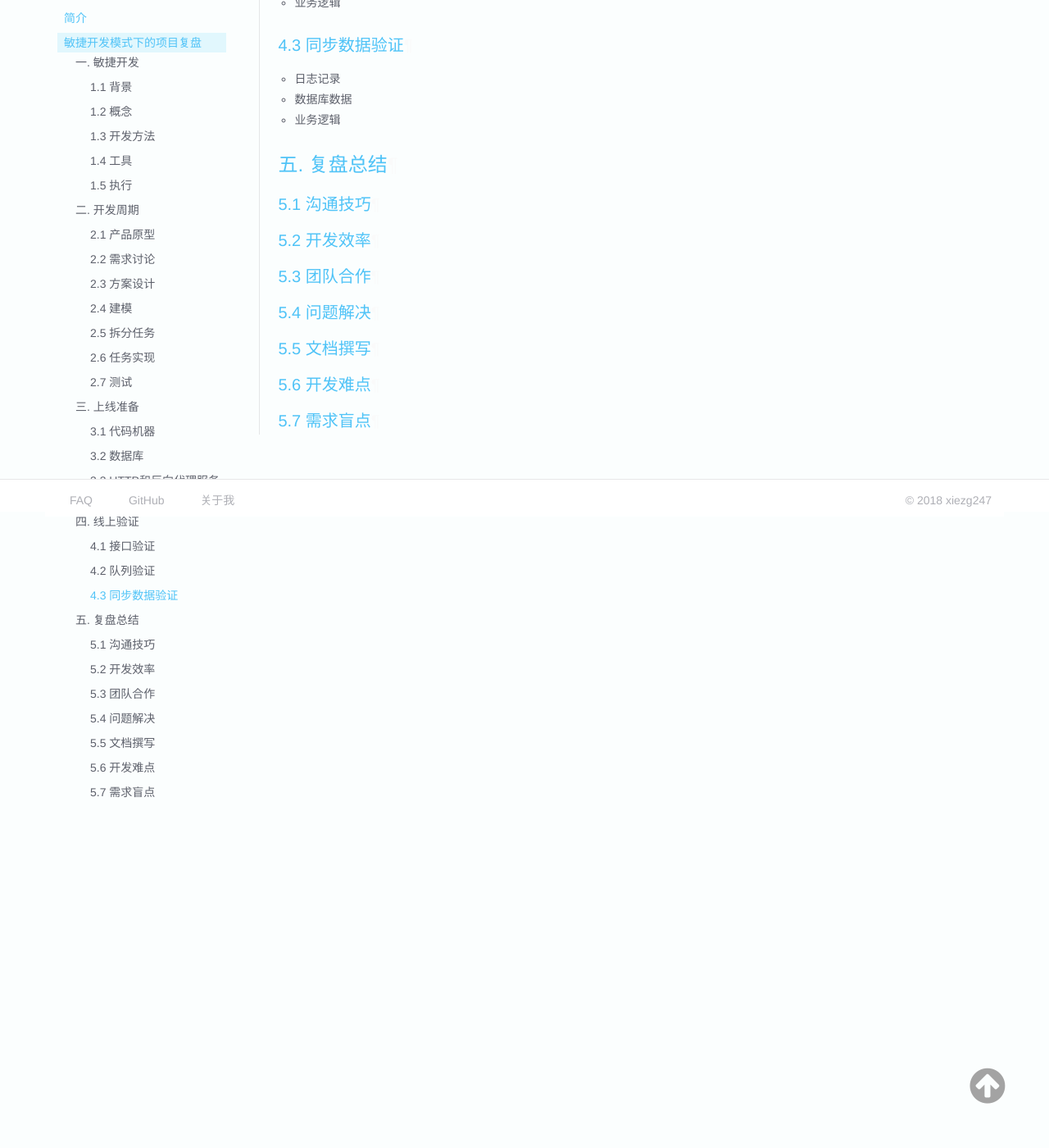
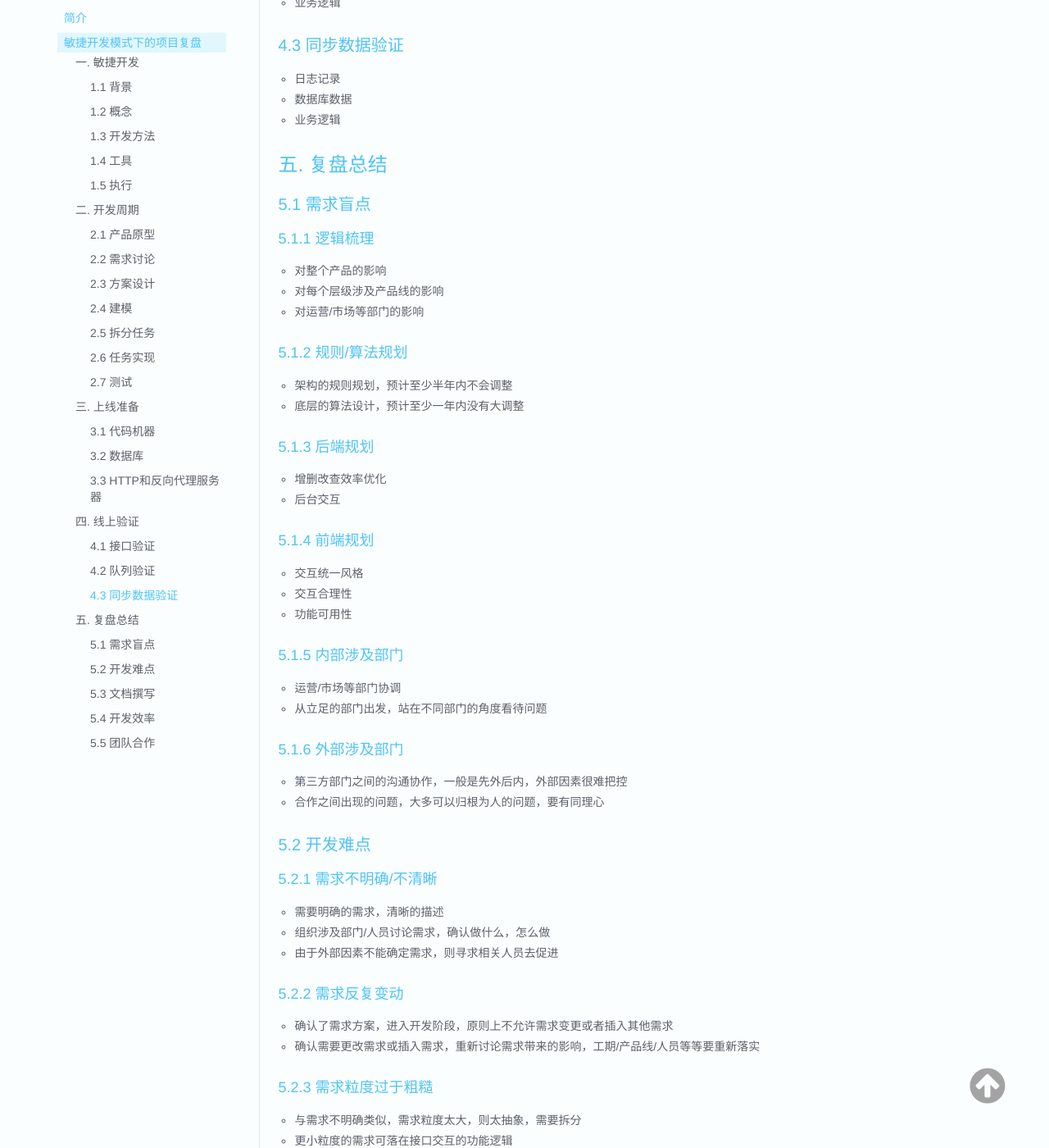
Before and after one commit to z2labplus/Capricorn, an MkDocs documentation site: the page built from docs/agile/敏捷开发模式下的项目复盘.md, in a window 1280 px wide and 1400 px high, scrolled down 6241 px. Shown: the whole window at 82% size. Built offline with MkDocs 1.6.1, drawn with Linux system fonts in a browser that asks for light colours; old or Windows-style settings are respelled for this version of MkDocs; some of the changed text lies outside the part shown.

Commit message:
更正项目复盘

```diff
--- a/docs/agile/敏捷开发模式下的项目复盘.md
+++ b/docs/agile/敏捷开发模式下的项目复盘.md
@@ -221,10 +221,72 @@ lead_text: '敏捷开发模式下的项目复盘'
 - 业务逻辑
 
 ## 五. 复盘总结
-### 5.1 沟通技巧
-### 5.2 开发效率
-### 5.3 团队合作
-### 5.4 问题解决
-### 5.5 文档撰写
-### 5.6 开发难点
-### 5.7 需求盲点
+### 5.1 需求盲点
+#### 5.1.1 逻辑梳理
+- 对整个产品的影响
+- 对每个层级涉及产品线的影响
+- 对运营/市场等部门的影响
+
+#### 5.1.2 规则/算法规划
+- 架构的规则规划，预计至少半年内不会调整
+- 底层的算法设计，预计至少一年内没有大调整
+
+#### 5.1.3 后端规划
+- 增删改查效率优化
+- 后台交互
+
+#### 5.1.4 前端规划
+- 交互统一风格
+- 交互合理性
+- 功能可用性
+
+#### 5.1.5 内部涉及部门
+- 运营/市场等部门协调
+- 从立足的部门出发，站在不同部门的角度看待问题
+
+#### 5.1.6 外部涉及部门
+- 第三方部门之间的沟通协作，一般是先外后内，外部因素很难把控
+- 合作之间出现的问题，大多可以归根为人的问题，要有同理心
+
+### 5.2 开发难点
+#### 5.2.1 需求不明确/不清晰
+- 需要明确的需求，清晰的描述
+- 组织涉及部门/人员讨论需求，确认做什么，怎么做
+- 由于外部因素不能确定需求，则寻求相关人员去促进
+
+#### 5.2.2 需求反复变动
+- 确认了需求方案，进入开发阶段，原则上不允许需求变更或者插入其他需求
+- 确认需要更改需求或插入需求，重新讨论需求带来的影响，工期/产品线/人员等等要重新落实
+
+#### 5.2.3 需求粒度过于粗糙
+- 与需求不明确类似，需求粒度太大，则太抽象，需要拆分
+- 更小粒度的需求可落在接口交互的功能逻辑
+
+#### 5.2.4 不理解产品逻辑
+- 产品背景介绍
+- 整体产品的抽象
+- 产品线的把控
+
+> 希望部门的每个人员对产品都有一个整体的了解，涉猎到产品线的逻辑实现。
+
+#### 5.2.5 技术/产品经验缺乏
+- 积累经验，多向老司机请教
+- [学会提问](https://www.zhihu.com/question/25754722)
+
+### 5.3 文档撰写
+- markdown文档
+- 文档记录工具
+- wiki
+- 清晰/可维护
+
+### 5.4 开发效率
+- 逻辑思维
+- 技术储备
+- 辅助工具
+- 定时总结
+
+### 5.5 团队合作
+- 全局统筹
+- 学习能力
+- 沟通能力
+- 自制能力
```
